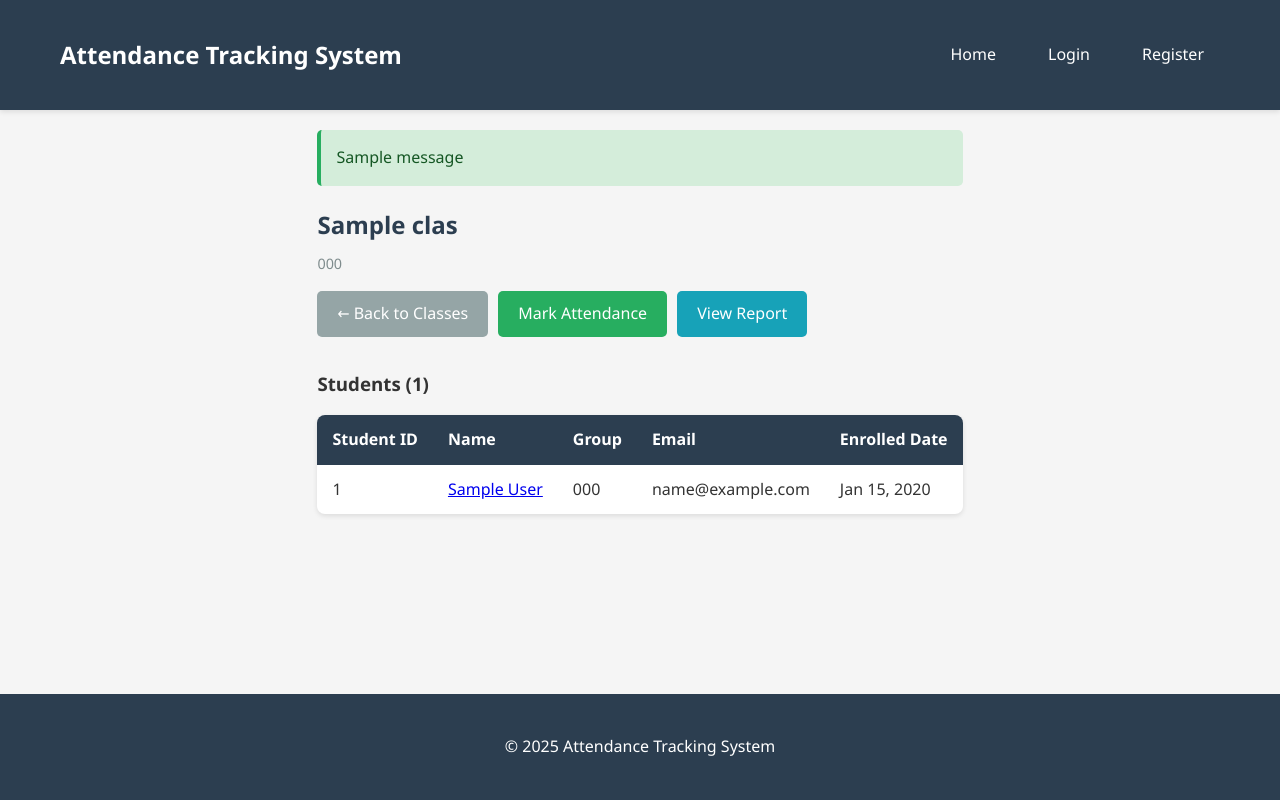
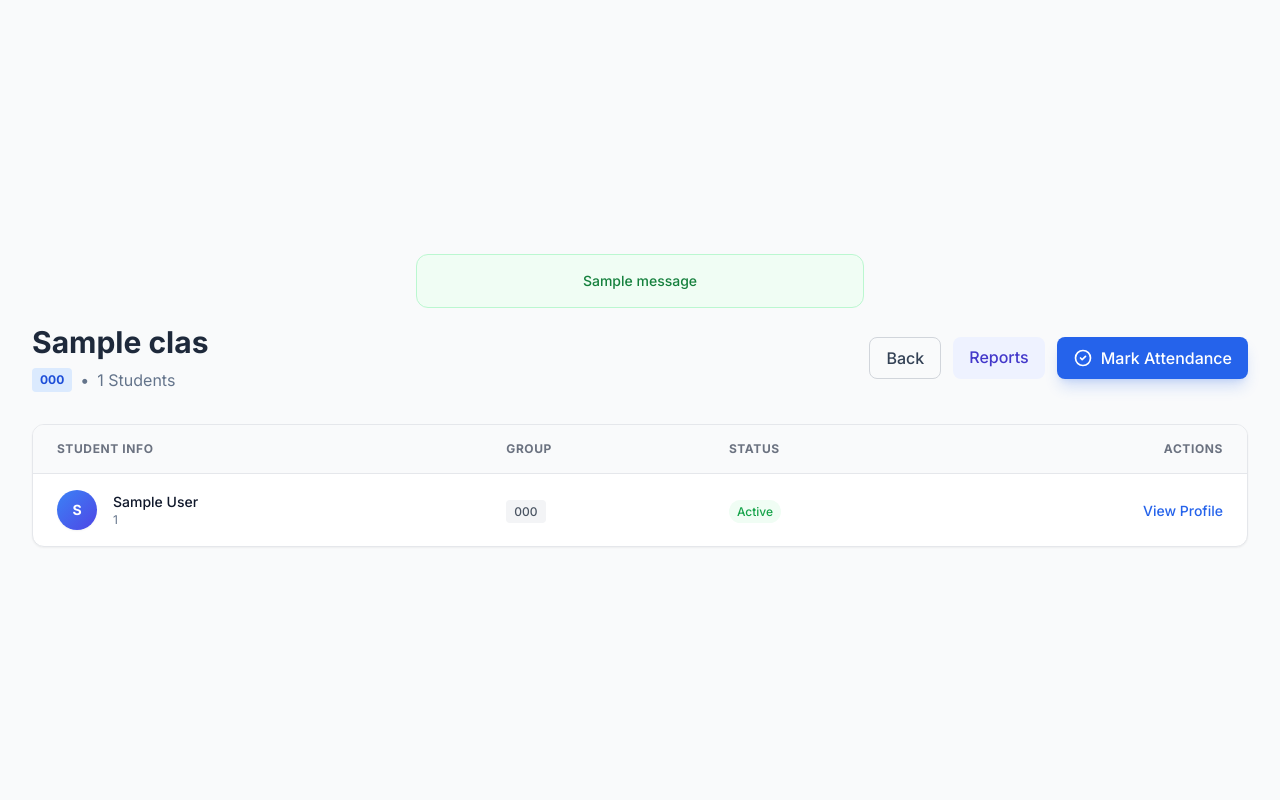
Before and after one commit to atomi7e/att-system_pet, a Django app: page /class/1/ in a window 1280 px wide. Run offline with Django 5.2, Linux system fonts and the light colour scheme; tables that the repository leaves empty hold one stand-in row (values such as "Sample post"); one stand-in notice (Sample message) is shown; some libraries are stand-ins or nearby versions.

Commit message:
Working with project

```diff
--- a/attendance/attendance/forms.py
+++ b/attendance/attendance/forms.py
@@ -2,41 +2,21 @@ from django import forms
 from django.contrib.auth.forms import UserCreationForm
 from django.contrib.auth.models import User
 
+# Базовые классы (на случай использования в других местах)
+INPUT_CLASSES = "w-full px-4 py-3 rounded-xl border border-gray-300 focus:ring-2 focus:ring-blue-500 focus:border-blue-500 outline-none transition-all"
+
+class UserLoginForm(forms.Form):
+    username = forms.CharField()
+    password = forms.CharField(widget=forms.PasswordInput)
 
 class UserRegistrationForm(UserCreationForm):
-    email = forms.EmailField(required=True, widget=forms.EmailInput(attrs={
-        'class': 'form-control',
-        'placeholder': 'Email address'
-    }))
-    first_name = forms.CharField(max_length=30, required=True, widget=forms.TextInput(attrs={
-        'class': 'form-control',
-        'placeholder': 'First name'
-    }))
-    last_name = forms.CharField(max_length=30, required=True, widget=forms.TextInput(attrs={
-        'class': 'form-control',
-        'placeholder': 'Last name'
-    }))
+    email = forms.EmailField(required=True)
+    first_name = forms.CharField(max_length=30, required=True)
+    last_name = forms.CharField(max_length=30, required=True)
 
     class Meta:
         model = User
         fields = ('username', 'first_name', 'last_name', 'email', 'password1', 'password2')
-        widgets = {
-            'username': forms.TextInput(attrs={
-                'class': 'form-control',
-                'placeholder': 'Username'
-            }),
-        }
-
-    def __init__(self, *args, **kwargs):
-        super().__init__(*args, **kwargs)
-        self.fields['password1'].widget.attrs.update({
-            'class': 'form-control',
-            'placeholder': 'Password'
-        })
-        self.fields['password2'].widget.attrs.update({
-            'class': 'form-control',
-            'placeholder': 'Confirm password'
-        })
 
     def save(self, commit=True):
         user = super().save(commit=False)
@@ -47,43 +27,14 @@ class UserRegistrationForm(UserCreationForm):
             user.save()
         return user
 
-
-class UserLoginForm(forms.Form):
-    username = forms.CharField(widget=forms.TextInput(attrs={
-        'class': 'form-control',
-        'placeholder': 'Username'
-    }))
-    password = forms.CharField(widget=forms.PasswordInput(attrs={
-        'class': 'form-control',
-        'placeholder': 'Password'
-    }))
-
-
 class StudentRegistrationForm(forms.Form):
-    """Регистрация студента: привязка аккаунта к существующей записи по студенческому билету."""
-    username = forms.CharField(max_length=150, widget=forms.TextInput(attrs={
-        'class': 'form-control',
-        'placeholder': 'Username'
-    }))
-    student_id = forms.CharField(max_length=20, widget=forms.TextInput(attrs={
-        'class': 'form-control',
-        'placeholder': 'Student ID (number from your student card)'
-    }))
-    email = forms.EmailField(required=False, widget=forms.EmailInput(attrs={
-        'class': 'form-control',
-        'placeholder': 'Email (optional)'
-    }))
-    password1 = forms.CharField(
-        widget=forms.PasswordInput(attrs={'class': 'form-control', 'placeholder': 'Password'}),
-        label='Password'
-    )
-    password2 = forms.CharField(
-        widget=forms.PasswordInput(attrs={'class': 'form-control', 'placeholder': 'Confirm password'}),
-        label='Confirm password'
-    )
+    username = forms.CharField(max_length=150)
+    student_id = forms.CharField(max_length=20)
+    email = forms.EmailField(required=False)
+    password1 = forms.CharField(widget=forms.PasswordInput, label='Password')
+    password2 = forms.CharField(widget=forms.PasswordInput, label='Confirm password')
 
     def clean_username(self):
-        from django.contrib.auth.models import User
         username = self.cleaned_data.get('username')
         if User.objects.filter(username=username).exists():
             raise forms.ValidationError('This username is already taken.')
@@ -95,19 +46,18 @@ class StudentRegistrationForm(forms.Form):
         try:
             student = Student.objects.get(student_id=student_id)
         except Student.DoesNotExist:
-            raise forms.ValidationError('Student with this ID was not found. Contact the administrator.')
+            raise forms.ValidationError('Student ID not found.')
         if student.user_id is not None:
-            raise forms.ValidationError('An account is already linked to this Student ID.')
+            raise forms.ValidationError('Account already linked.')
         return student_id
 
     def clean(self):
         data = super().clean()
-        if data.get('password1') and data.get('password2') and data['password1'] != data['password2']:
+        if data.get('password1') != data.get('password2'):
             raise forms.ValidationError({'password2': 'Passwords do not match.'})
         return data
 
     def save(self):
-        from django.contrib.auth.models import User
         from .models import Student
         user = User.objects.create_user(
             username=self.cleaned_data['username'],
@@ -116,53 +66,19 @@ class StudentRegistrationForm(forms.Form):
         )
         student = Student.objects.get(student_id=self.cleaned_data['student_id'])
         student.user = user
-        student.email = self.cleaned_data.get('email') or student.email
         student.save()
         return user
 
-
 class TeacherRegistrationForm(UserCreationForm):
-    email = forms.EmailField(required=True, widget=forms.EmailInput(attrs={
-        'class': 'form-control',
-        'placeholder': 'Email address'
-    }))
-    first_name = forms.CharField(max_length=30, required=True, widget=forms.TextInput(attrs={
-        'class': 'form-control',
-        'placeholder': 'First name'
-    }))
-    last_name = forms.CharField(max_length=30, required=True, widget=forms.TextInput(attrs={
-        'class': 'form-control',
-        'placeholder': 'Last name'
-    }))
-    phone = forms.CharField(max_length=20, required=False, widget=forms.TextInput(attrs={
-        'class': 'form-control',
-        'placeholder': 'Phone number (optional)'
-    }))
-    department = forms.CharField(max_length=100, required=False, widget=forms.TextInput(attrs={
-        'class': 'form-control',
-        'placeholder': 'Department (optional)'
-    }))
+    email = forms.EmailField(required=True)
+    first_name = forms.CharField(max_length=30, required=True)
+    last_name = forms.CharField(max_length=30, required=True)
+    phone = forms.CharField(max_length=20, required=False)
+    department = forms.CharField(max_length=100, required=False)
 
     class Meta:
         model = User
         fields = ('username', 'first_name', 'last_name', 'email', 'phone', 'department', 'password1', 'password2')
-        widgets = {
-            'username': forms.TextInput(attrs={
-                'class': 'form-control',
-                'placeholder': 'Username'
-            }),
-        }
-
-    def __init__(self, *args, **kwargs):
-        super().__init__(*args, **kwargs)
-        self.fields['password1'].widget.attrs.update({
-            'class': 'form-control',
-            'placeholder': 'Password'
-        })
-        self.fields['password2'].widget.attrs.update({
-            'class': 'form-control',
-            'placeholder': 'Confirm password'
-        })
 
     def save(self, commit=True):
         user = super().save(commit=False)
--- a/attendance/templates/attendance/class_students.html
+++ b/attendance/templates/attendance/class_students.html
@@ -1,51 +1,75 @@
 {% extends 'base.html' %}
 
 {% block title %}{{ class_obj.name }} - Students{% endblock %}
+{% block header_title %}Course Details{% endblock %}
 
 {% block content %}
-<div class="page-header">
-    <h2>{{ class_obj.name }}</h2>
-    <p class="class-code">{{ class_obj.code }}</p>
-    <div class="header-actions">
-        <a href="{% url 'home' %}" class="btn btn-secondary">← Back to Classes</a>
-        <a href="{% url 'mark_attendance' class_obj.id %}" class="btn btn-success">Mark Attendance</a>
-        <a href="{% url 'attendance_report' class_obj.id %}" class="btn btn-info">View Report</a>
+<div class="flex flex-col md:flex-row md:items-center justify-between gap-4 mb-8">
+    <div>
+        <h2 class="text-3xl font-bold text-slate-800">{{ class_obj.name }}</h2>
+        <div class="flex items-center mt-2 text-slate-500 space-x-2">
+            <span class="bg-blue-100 text-blue-700 px-2 py-1 rounded text-xs font-bold uppercase">{{ class_obj.code }}</span>
+            <span>&bull;</span>
+            <span>{{ students.count }} Students</span>
+        </div>
+    </div>
+    <div class="flex space-x-3">
+        <a href="{% url 'home' %}" class="px-4 py-2 border border-gray-300 text-slate-700 rounded-lg hover:bg-gray-50 transition-colors font-medium">Back</a>
+        <a href="{% url 'attendance_report' class_obj.id %}" class="px-4 py-2 bg-indigo-50 text-indigo-700 rounded-lg hover:bg-indigo-100 transition-colors font-medium">Reports</a>
+        <a href="{% url 'mark_attendance' class_obj.id %}" class="px-4 py-2 bg-blue-600 text-white rounded-lg hover:bg-blue-700 transition-colors font-medium shadow-lg shadow-blue-600/20 flex items-center">
+            <svg class="w-5 h-5 mr-2" fill="none" stroke="currentColor" viewBox="0 0 24 24"><path stroke-linecap="round" stroke-linejoin="round" stroke-width="2" d="M9 12l2 2 4-4m6 2a9 9 0 11-18 0 9 9 0 0118 0z"></path></svg>
+            Mark Attendance
+        </a>
     </div>
 </div>
 
+<div class="bg-white rounded-xl shadow-sm border border-gray-200 overflow-hidden">
     {% if students %}
-    <div class="students-list">
-        <h3>Students ({{ students.count }})</h3>
-        <table class="data-table">
+        <div class="overflow-x-auto">
+            <table class="w-full text-left border-collapse">
                 <thead>
-                <tr>
-                    <th>Student ID</th>
-                    <th>Name</th>
-                    <th>Group</th>
-                    <th>Email</th>
-                    <th>Enrolled Date</th>
+                    <tr class="bg-gray-50 border-b border-gray-200 text-xs uppercase text-gray-500 font-semibold tracking-wider">
+                        <th class="px-6 py-4">Student Info</th>
+                        <th class="px-6 py-4">Group</th>
+                        <th class="px-6 py-4">Status</th>
+                        <th class="px-6 py-4 text-right">Actions</th>
                     </tr>
                 </thead>
-            <tbody>
+                <tbody class="divide-y divide-gray-100">
                     {% for student in students %}
-                    <tr>
-                        <td>{{ student.student_id }}</td>
-                        <td><a href="{% url 'student_detail' student.id %}">{{ student.name }}</a></td>
-                        <td>{{ student.group.code }}</td>
-                        <td>{{ student.email|default:"—" }}</td>
-                        <td>{{ student.created_at|date:"M d, Y" }}</td>
+                        <tr class="hover:bg-gray-50 transition-colors">
+                            <td class="px-6 py-4">
+                                <div class="flex items-center">
+                                    <div class="h-10 w-10 rounded-full bg-gradient-to-br from-blue-500 to-indigo-600 flex items-center justify-center text-white font-bold text-sm shadow-sm">
+                                        {{ student.name|slice:":1" }}
+                                    </div>
+                                    <div class="ml-4">
+                                        <div class="text-sm font-medium text-slate-900">{{ student.name }}</div>
+                                        <div class="text-xs text-slate-500">{{ student.student_id }}</div>
+                                    </div>
+                                </div>
+                            </td>
+                            <td class="px-6 py-4">
+                                <span class="px-2 py-1 bg-gray-100 text-gray-600 rounded text-xs font-medium">{{ student.group.code }}</span>
+                            </td>
+                            <td class="px-6 py-4">
+                                <span class="text-xs text-green-600 bg-green-50 px-2 py-1 rounded-full font-medium">Active</span>
+                            </td>
+                            <td class="px-6 py-4 text-right">
+                                <a href="{% url 'student_detail' student.id %}" class="text-blue-600 hover:text-blue-800 text-sm font-medium">View Profile</a>
+                            </td>
                         </tr>
                     {% endfor %}
                 </tbody>
             </table>
         </div>
     {% else %}
-    <div class="empty-state">
-        {% if is_teacher %}
-        <p>No students in your groups for this subject.</p>
-        {% else %}
-        <p>No students found in this class. Add students through the <a href="/admin/">Admin Panel</a>.</p>
+        <div class="p-10 text-center text-slate-500">
+            <svg class="mx-auto h-12 w-12 text-slate-400 mb-4" fill="none" viewBox="0 0 24 24" stroke="currentColor">
+                <path stroke-linecap="round" stroke-linejoin="round" stroke-width="2" d="M12 4.354a4 4 0 110 5.292M15 21H3v-1a6 6 0 0112 0v1zm0 0h6v-1a6 6 0 00-9-5.197M13 7a4 4 0 11-8 0 4 4 0 018 0z" />
+            </svg>
+            <p>No students found in this class yet.</p>
+        </div>
     {% endif %}
 </div>
-{% endif %}
 {% endblock %}
--- a/attendance/templates/base.html
+++ b/attendance/templates/base.html
@@ -1,49 +1,61 @@
+{% load static %}
 <!DOCTYPE html>
-<html lang="en">
+<html lang="en" class="h-full bg-gray-50">
 <head>
     <meta charset="UTF-8">
     <meta name="viewport" content="width=device-width, initial-scale=1.0">
-    <title>{% block title %}Attendance Tracking System{% endblock %}</title>
-    {% load static %}
-    <link rel="stylesheet" href="{% static 'css/style.css' %}">
+    <title>{% block title %}Attendance System{% endblock %}</title>
+
+    <link rel="preconnect" href="https://fonts.googleapis.com">
+    <link href="https://fonts.googleapis.com/css2?family=Inter:wght@300;400;500;600;700&display=swap" rel="stylesheet">
+    <script src="https://cdn.tailwindcss.com"></script>
+    <script>
+        tailwind.config = {
+            theme: {
+                extend: {
+                    fontFamily: { sans: ['Inter', 'sans-serif'] },
+                    colors: { primary: '#2563EB', secondary: '#64748B' }
+                }
+            }
+        }
+    </script>
+    <script src="https://unpkg.com/htmx.org@1.9.10"></script>
+    <script defer src="https://cdn.jsdelivr.net/npm/alpinejs@3.x.x/dist/cdn.min.js"></script>
 </head>
-<body>
-    <nav class="navbar">
-        <div class="container">
-            <h1>Attendance Tracking System</h1>
-            <ul class="nav-links">
-                <li><a href="{% if is_student %}{% url 'my_attendance' %}{% else %}{% url 'home' %}{% endif %}">{% if is_student %}My attendance{% else %}Home{% endif %}</a></li>
+<body class="h-full font-sans text-slate-800 antialiased bg-gray-50">
+
+    <div class="min-h-screen {% if user.is_authenticated %}flex{% else %}flex flex-col justify-center py-12 sm:px-6 lg:px-8 bg-gray-50{% endif %}">
+
         {% if user.is_authenticated %}
-                    {% if user.is_staff %}
-                        <li><a href="/admin/">Admin</a></li>
+            {% include 'components/sidebar.html' %}
         {% endif %}
-                    <li><span class="user-name">Hello, {{ user.username }}</span></li>
-                    <li><a href="{% url 'logout' %}">Logout</a></li>
-                {% else %}
-                    <li><a href="{% url 'login' %}">Login</a></li>
-                    <li><a href="{% url 'register_choice' %}">Register</a></li>
+
+        <div class="{% if user.is_authenticated %}flex-1 flex flex-col min-w-0 overflow-hidden{% else %}w-full{% endif %}">
+
+            {% if user.is_authenticated %}
+                {% include 'components/header.html' %}
             {% endif %}
-            </ul>
-        </div>
-    </nav>
 
-    <main class="container">
+            <main class="{% if user.is_authenticated %}flex-1 overflow-y-auto p-4 sm:p-8{% endif %}">
+
                 {% if messages %}
+                    <div class="{% if user.is_authenticated %}mb-6{% else %}mb-4 max-w-md mx-auto w-full{% endif %}">
                         {% for message in messages %}
-                <div class="alert alert-{{ message.tags }}">
+                            <div class="p-4 rounded-xl text-sm font-medium border text-center
+                                {% if message.tags == 'success' %}bg-green-50 text-green-700 border-green-200
+                                {% elif message.tags == 'error' %}bg-red-50 text-red-700 border-red-200
+                                {% else %}bg-blue-50 text-blue-700 border-blue-200{% endif %}">
                                 {{ message }}
                             </div>
                         {% endfor %}
+                    </div>
                 {% endif %}
 
-        {% block content %}
-        {% endblock %}
+                {% block content %}{% endblock %}
+
             </main>
+        </div>
+    </div>
 
-    <footer>
-        <div class="container">
-            <p>&copy; 2025 Attendance Tracking System</p>
-        </div>
-    </footer>
 </body>
 </html>
```
Also changed, not shown: attendance/templates/attendance/home.html (+41 -31 lines), attendance/templates/attendance/login.html (+28 -22 lines), attendance/templates/components/header.html (added, +40 -0 lines), attendance/templates/components/sidebar.html (added, +56 -0 lines). Lines whose indentation alone changed are shown as unchanged.
